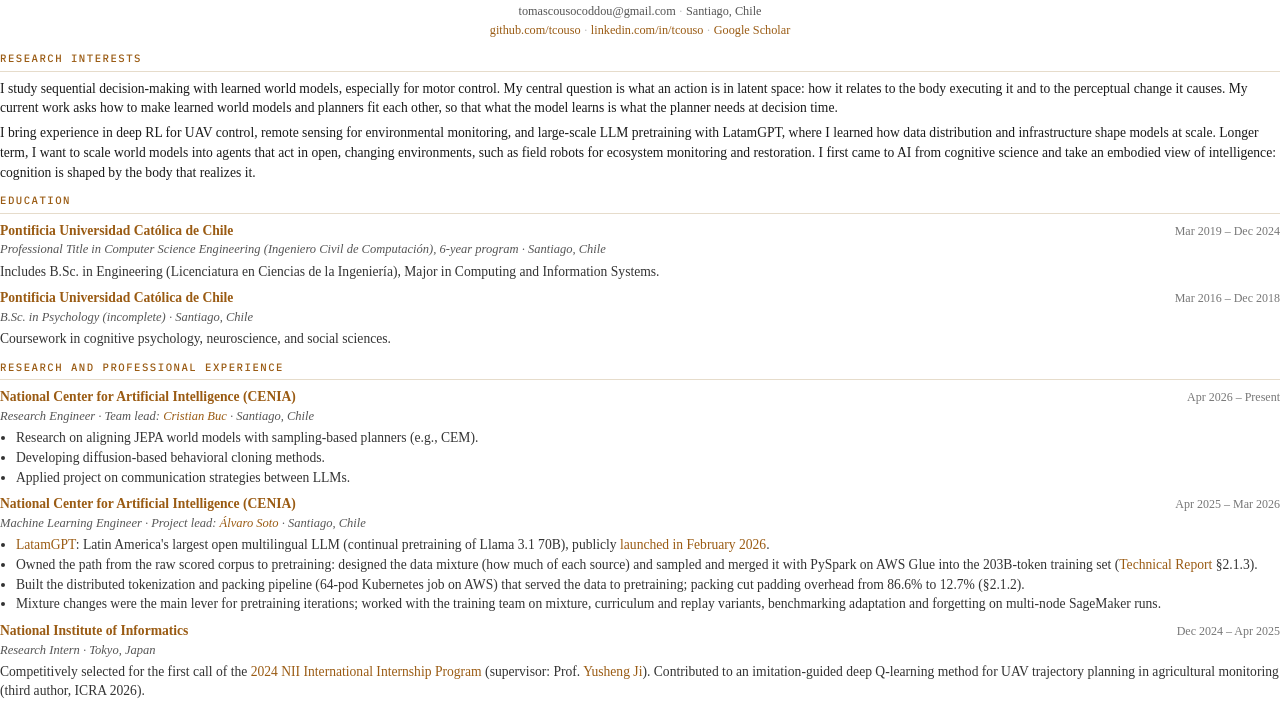
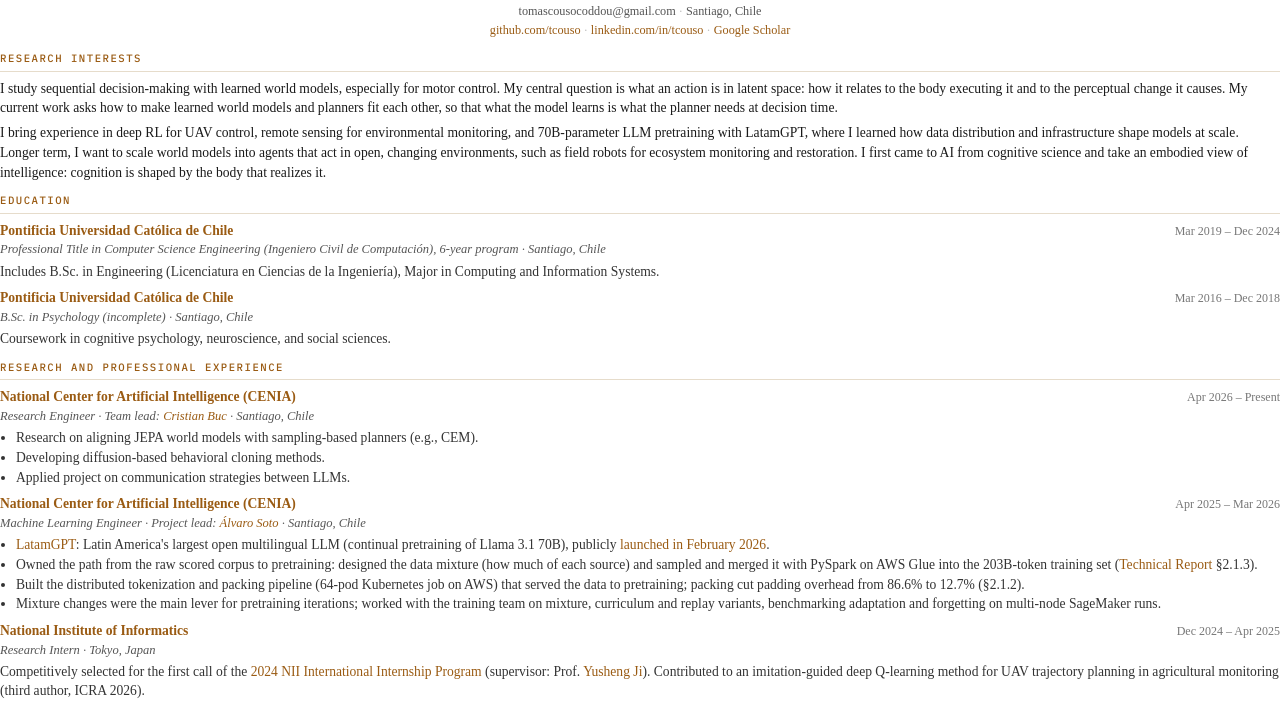
Before and after one commit to tcouso/tcouso.github.io, a plain HTML site: page cv.html in a window 1280 px wide. Shown: the part 42-747 px from the top of the page. Drawn offline with Linux system fonts and the light colour scheme.

Commit message:
Say 70B-parameter LLM pretraining instead of large-scale in CV

```diff
--- a/cv.html
+++ b/cv.html
@@ -109,7 +109,7 @@
   </p>
   <p>
     I bring experience in deep
-    RL for UAV control, remote sensing for environmental monitoring, and large-scale LLM pretraining
+    RL for UAV control, remote sensing for environmental monitoring, and 70B-parameter LLM pretraining
     with LatamGPT, where I learned how data
     distribution and infrastructure shape models at scale. Longer term, I want to scale world models
     into agents that act in open, changing environments, such as field robots for ecosystem
```
Also changed, not shown: 1 other file.
